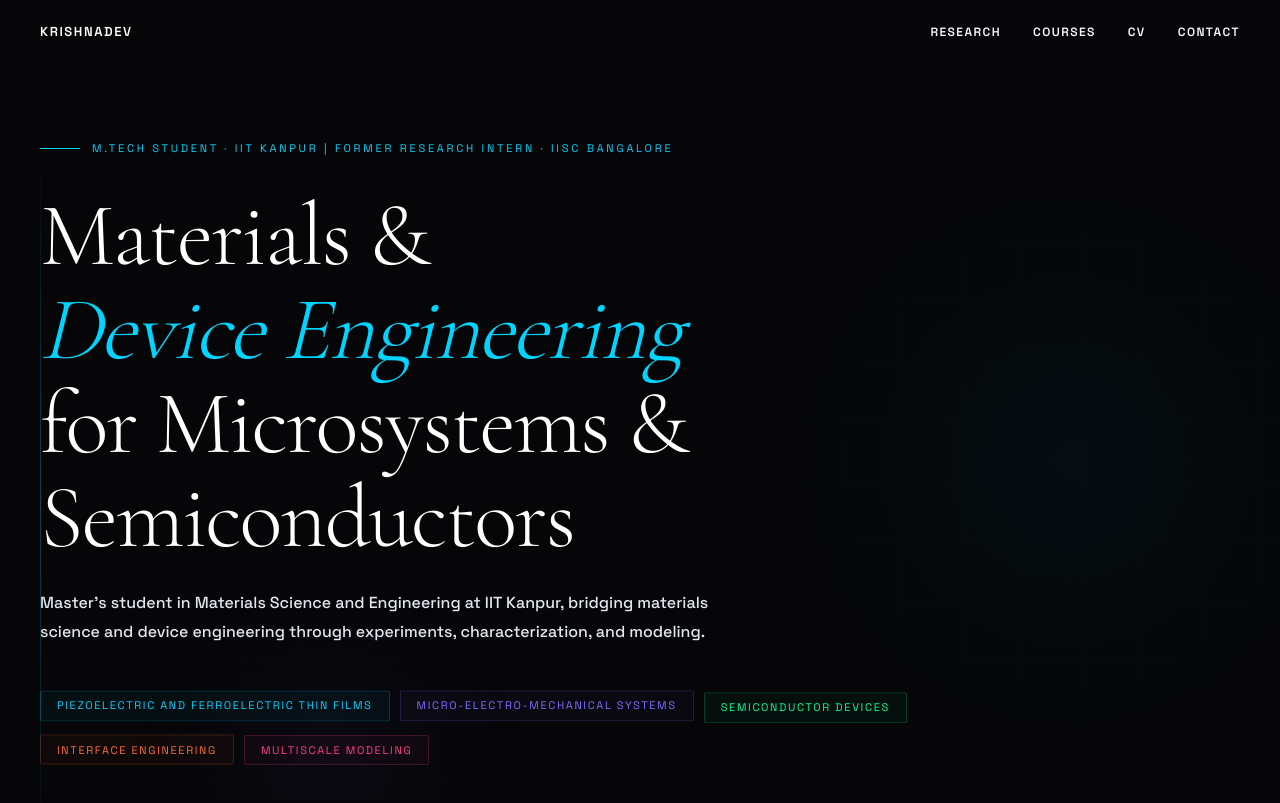
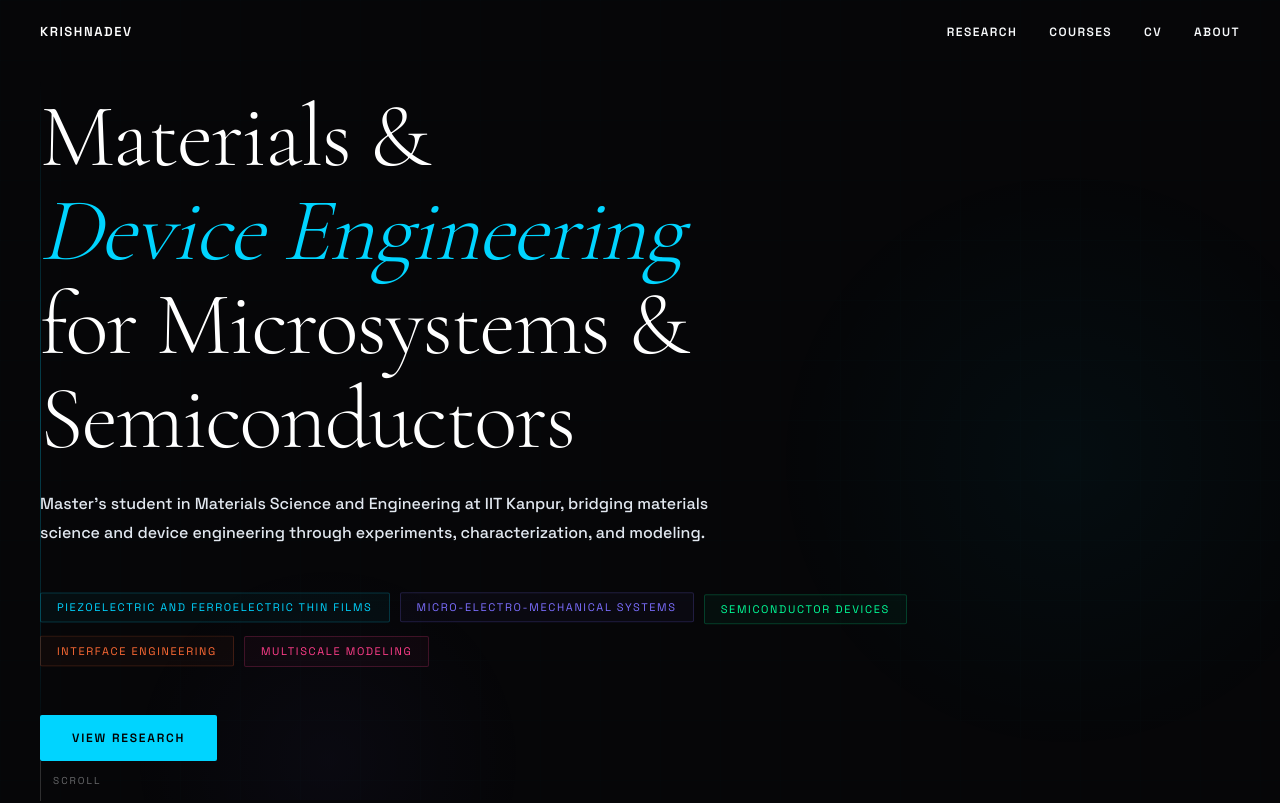
Before and after one commit to krishnadevpandey/krishnadev, a Next.js app: page / in a window 1280 px wide. Shown: the top 803 px of the page. Built offline with nearby package versions, Linux system fonts and the light colour scheme.

Commit message:
Describe your changes

```diff
--- a/app/page.jsx
+++ b/app/page.jsx
@@ -8,7 +8,7 @@ const COLORS = {
   nav: "#f8fafc"
 };
 
-const NAV_LINKS = ["Research", "Courses", "CV", "Contact"];
+const NAV_LINKS = ["Research", "Courses", "CV", "About"];
 
 const TAGS = ["Piezoelectric and Ferroelectric Thin Films", "Micro-Electro-Mechanical Systems", "Semiconductor Devices", "Interface Engineering", "Multiscale Modeling"];
 const AFFILIATIONS = [
@@ -266,15 +266,20 @@ function Hero({ setPage }) {
   useEffect(() => { setTimeout(() => setMounted(true), 100); }, []);
 
   return (
-    <section style={{ minHeight: "100vh", display: "flex", flexDirection: "column", justifyContent: "center", padding: "140px 2.5rem 80px", position: "relative" }}>
+    <section
+  style={{
+    minHeight: "100vh",
+    display: "flex",
+    flexDirection: "column",
+    justifyContent: "center",
+    padding: "90px 2.5rem 80px",
+    position: "relative",
+  }}
+>
       {/* Decorative vertical line */}
-      <div style={{ position: "absolute", left: "2.5rem", top: 140, bottom: 80, width: 1, background: "linear-gradient(to bottom, transparent, rgba(0,212,255,0.3), transparent)" }} />
+      <div style={{ position: "absolute", left: "2.5rem", top: 80, bottom: 80, width: 1, background: "linear-gradient(to bottom, transparent, rgba(0,212,255,0.3), transparent)" }} />
 
       <div style={{ maxWidth: 900, opacity: mounted ? 1 : 0, transform: mounted ? "none" : "translateY(30px)", transition: "all 1.2s cubic-bezier(0.16,1,0.3,1)" }}>
-        <div style={{ display: "flex", alignItems: "center", gap: 12, marginBottom: 32 }}>
-          <div style={{ width: 40, height: 1, background: "#00d4ff" }} />
-          <span style={{ fontFamily: "'Space Grotesk', sans-serif", fontSize: 11, letterSpacing: "0.25em", textTransform: "uppercase", color: "#00d4ff" }}>M.Tech Student · IIT Kanpur | Former Research Intern · IISc Bangalore</span>
-        </div>
 
         <h1 style={{
           fontFamily: "'Cormorant Garamond', serif",
@@ -1240,7 +1245,7 @@ export default function App() {
     research: <ResearchPage />,
     courses: <NotesPage />,
     cv: <CVPage />,
-    contact: <ContactPage />,
+    About: <ContactPage />,
   };
 
   return (
```
